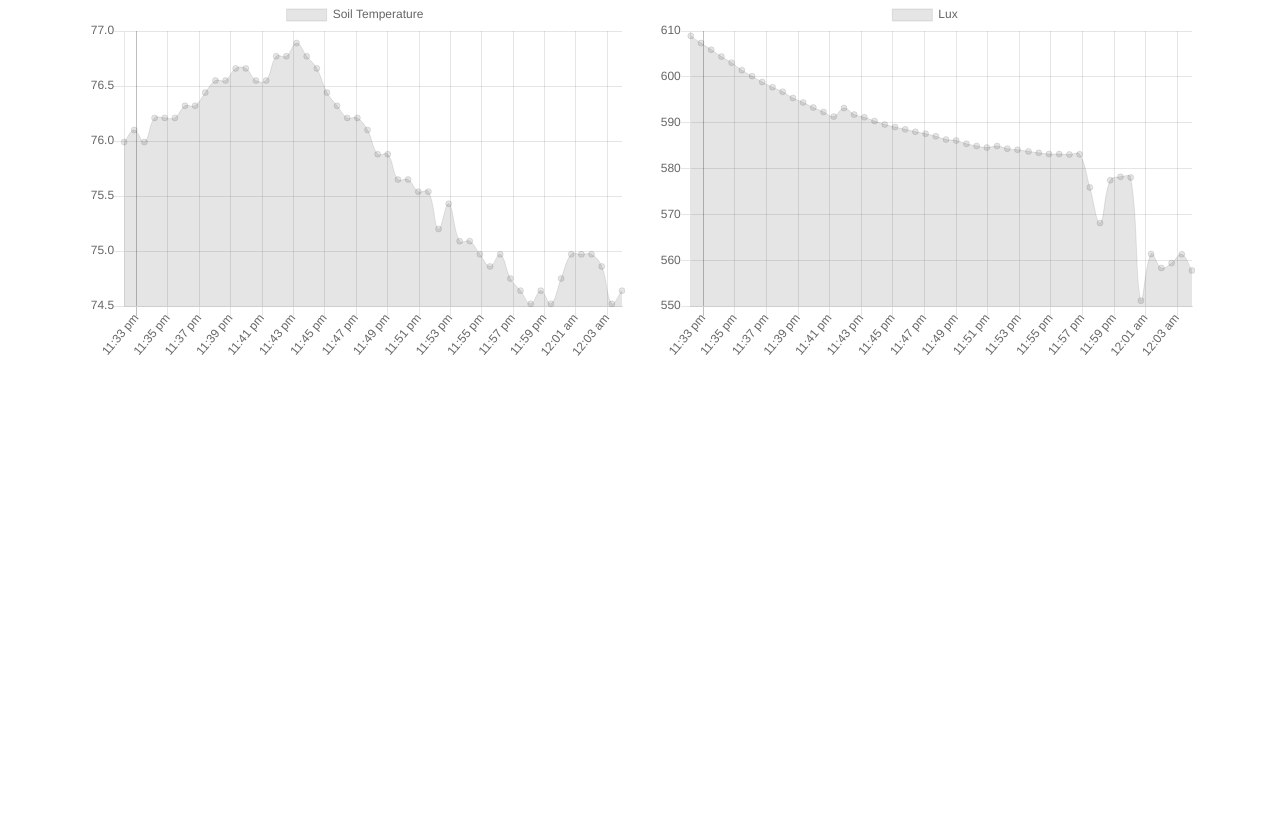
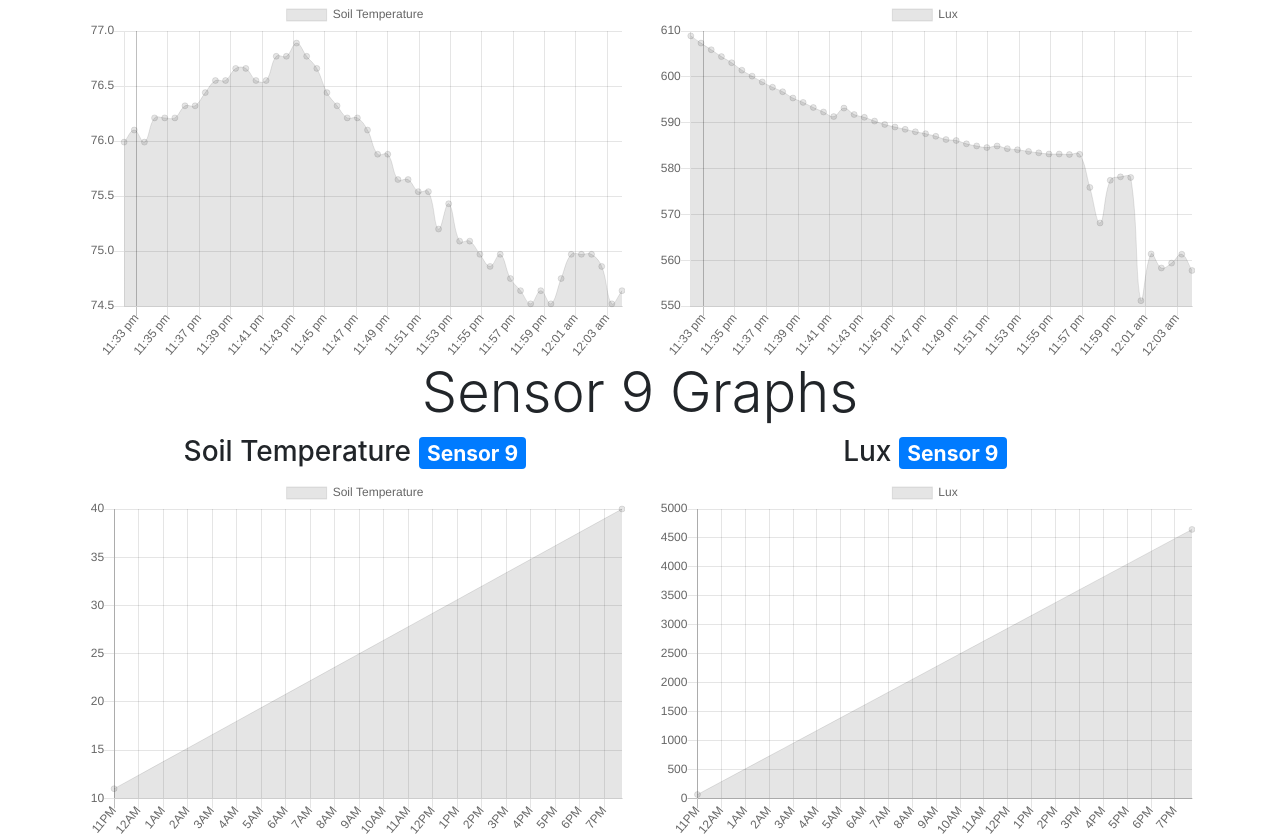
Before and after one commit to Matthew-Hubbard/Plant_Monitor_Project, a Django app: page /sensors/ in a window 1280 px wide. Shown: the part 118-955 px from the top of the page. Before the commit the page ends 474 px from the top, so only its background shows below. Run offline with Django 3.2, Linux system fonts and the light colour scheme; data comes from the database, SQL or seed files in the repository; both versions use the stored data as it was after the commit; some libraries are stand-ins or nearby versions.

Commit message:
Got multiple sensors displaying properly. Going to try to make a more general function to generate graphs to reduce code.

```diff
--- a/plant_back_end/sensors/templates/sensors/index.html
+++ b/plant_back_end/sensors/templates/sensors/index.html
@@ -2,20 +2,21 @@
 
 <script>
 {% block jquery %}
+  console.log("test");
+  console.log({{ id_list }});
+  {% for id in id_list %}
+    console.log({{ soil_temp_data }}["{{ id }}"]);
+  {% endfor %}
+  {% for id in id_list %}
     {% if soil_temp_data and sample_times %}
-    console.log("Soil Temp Data: \n");
-    console.log({{ soil_temp_data }});
-    console.log("Soil Temp Time: \n");
-    console.log({{ sample_times|safe }});
-
-    var ctx = document.getElementById('temp_soil_chart').getContext('2d');
+      var ctx = document.getElementById('temp_soil_chart_{{ id }}').getContext('2d');
       var temp_soil_chart = new Chart(ctx, {
           type: 'line',
           data: {
-            labels: {{ sample_times|safe }},
+              labels: {{ sample_times|safe }}["{{ id }}"],
               datasets: [{
                   label: 'Soil Temperature',
-                data: {{ soil_temp_data }},
+                  data: {{ soil_temp_data }}["{{ id }}"],
                   {% comment %} backgroundColor: [
                       'rgba(255, 99, 132, 0.2)',
                       'rgba(54, 162, 235, 0.2)',
@@ -51,19 +52,19 @@
     {% endif %}
 
     {% if lux_data and sample_times %}
-    console.log("Lux Data: \n");
-    console.log({{ lux_data }});
-    console.log("Time: \n");
-    console.log({{ sample_times|safe }});
+      console.log("Lux Data {{ id }}: \n");
+      console.log({{ lux_data }}["{{ id }}"]);
+      console.log("Time {{ id }}: \n");
+      console.log({{ sample_times|safe }}["{{ id }}"]);
 
-    var ctx = document.getElementById('lux_chart').getContext('2d');
-    var temp_soil_chart = new Chart(ctx, {
+      var ctx = document.getElementById('lux_chart_{{ id }}').getContext('2d');
+      var lux_chart = new Chart(ctx, {
           type: 'line',
           data: {
-            labels: {{ sample_times|safe }},
+              labels: {{ sample_times|safe }}["{{ id }}"],
               datasets: [{
                   label: 'Lux',
-                data: {{ lux_data }},
+                  data: {{ lux_data }}["{{ id }}"],
                   {% comment %} backgroundColor: [
                       'rgba(255, 99, 132, 0.2)',
                       'rgba(54, 162, 235, 0.2)',
@@ -97,24 +98,26 @@
           }
       });
     {% endif %}
-
+  {% endfor %} // End the for loop going through all sensor ids
 {% endblock %}
 </script>
 
 {% block content %}
+  {% for id in id_list %}
     <div class='row'>
         <div class='col-md-12'>
-        <h1 class='display-4'>Sensor 0 Graphs</h1>
+            <h1 class='display-4'>Sensor {{ id }} Graphs</h1>
         </div>
     </div>
     <div class='row'>
         <div class='col-md-6'>
-        <h3 style="text-align: center">Soil Temperature <span class="badge badge-primary">Sensor 0</span></h3>
-        <canvas id="temp_soil_chart" width="600" height="400"></canvas>
+            <h3 style="text-align: center">Soil Temperature <span class="badge badge-primary">Sensor {{ id }}</span></h3>
+            <canvas id="temp_soil_chart_{{ id }}" width="600" height="400"></canvas>
         </div>
         <div class='col-md-6'>
-        <h3 style="text-align: center">Lux <span class="badge badge-primary">Sensor 0</span></h3>
-        <canvas id="lux_chart" width="600" height="400"></canvas>
+            <h3 style="text-align: center">Lux <span class="badge badge-primary">Sensor {{ id }}</span></h3>
+            <canvas id="lux_chart_{{ id }}" width="600" height="400"></canvas>
         </div>
     </div>
+  {% endfor %}
 {% endblock %}
--- a/plant_back_end/sensors/views.py
+++ b/plant_back_end/sensors/views.py
@@ -15,22 +15,30 @@ from django.db.models import Max
 
 def index(request):
     num_entries = 50
-    max_sensor_id = Sensor_data.objects.all().aggregate(Max('sensor_id'))['sensor_id__max']
-    print("max_sensor_id: %d" % max_sensor_id)
-    # Need to send last 50 entries for each sensor (maybe put into array and iterate from 0 to max_sensor_id)
+    id_list = list(Sensor_data.objects.values_list('sensor_id', flat=True).distinct())
+    sample_times = {}
+    sample_times_str = {}
+    soil_temp_data = {}
+    lux_data = {}
 
-    data_list = Sensor_data.objects.order_by('-timestamp')[:num_entries]
-    soil_temp_data = list(Sensor_data.objects.filter(sensor_id=0).order_by('-timestamp').values_list('temp_soil', flat=True))[:num_entries]
-    lux_data = list(Sensor_data.objects.filter(sensor_id=0).order_by('-timestamp').values_list('lux', flat=True))[:num_entries]
-    sample_times = list(Sensor_data.objects.filter(sensor_id=0).order_by('-timestamp').values_list('timestamp', flat=True))[:num_entries]
-    sample_times_str = []
-    for time in sample_times:
-        # sample_times_str.append(time.strftime(""))
-        sample_times_str.append(time.isoformat())
-    print("sample_times_str: \n")
-    print(sample_times_str)
-    print("\n")
-    context = {'data_list': data_list, 'soil_temp_data': soil_temp_data, 'sample_times': sample_times_str, 'lux_data': lux_data}
+    for id in id_list: # Gather last num_entries readings for each arduino
+        sample_times[id] = list(Sensor_data.objects.filter(sensor_id=id).order_by('-timestamp').values_list('timestamp', flat=True))[:num_entries]
+        sample_times_str[id] = []
+        # print(sample_times[id])
+        # convert time to ISO
+        for time in sample_times[id]:
+            sample_times_str[id].append(time.isoformat())
+        print("sample_times_str: \n")
+        print(sample_times_str[id])
+        print("\n")
+
+        soil_temp_data[id] = list(Sensor_data.objects.filter(sensor_id=id).order_by('-timestamp').values_list('temp_soil', flat=True))[:num_entries]
+        lux_data[id] = list(Sensor_data.objects.filter(sensor_id=id).order_by('-timestamp').values_list('lux', flat=True))[:num_entries]
+
+        print(soil_temp_data[id])
+        print(lux_data[id])
+
+    context = {'id_list': id_list, 'sample_times': sample_times_str, 'soil_temp_data': soil_temp_data, 'lux_data': lux_data}
     return render(request, 'sensors/index.html', context)
 
 def table(request):
```
Also changed, not shown: plant_back_end/db.sqlite3. Lines whose indentation alone changed are shown as unchanged.
